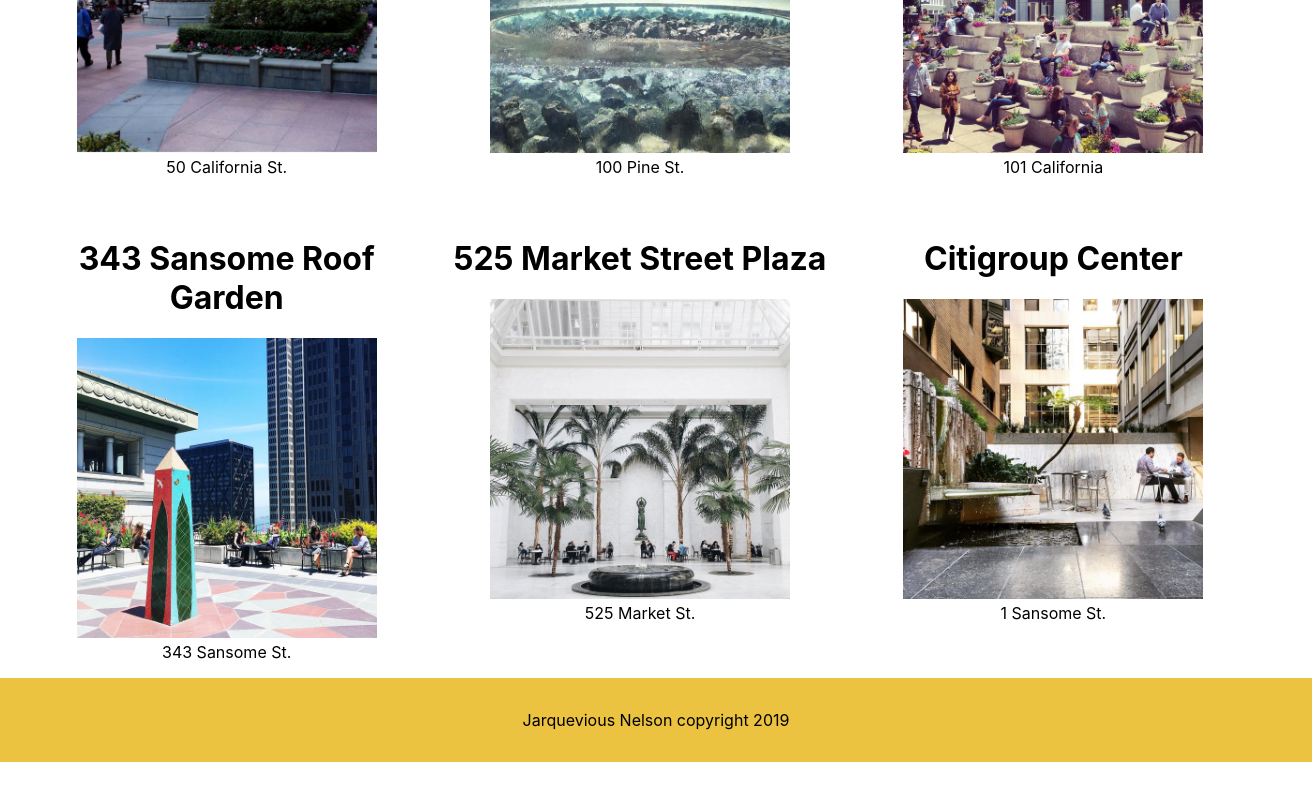
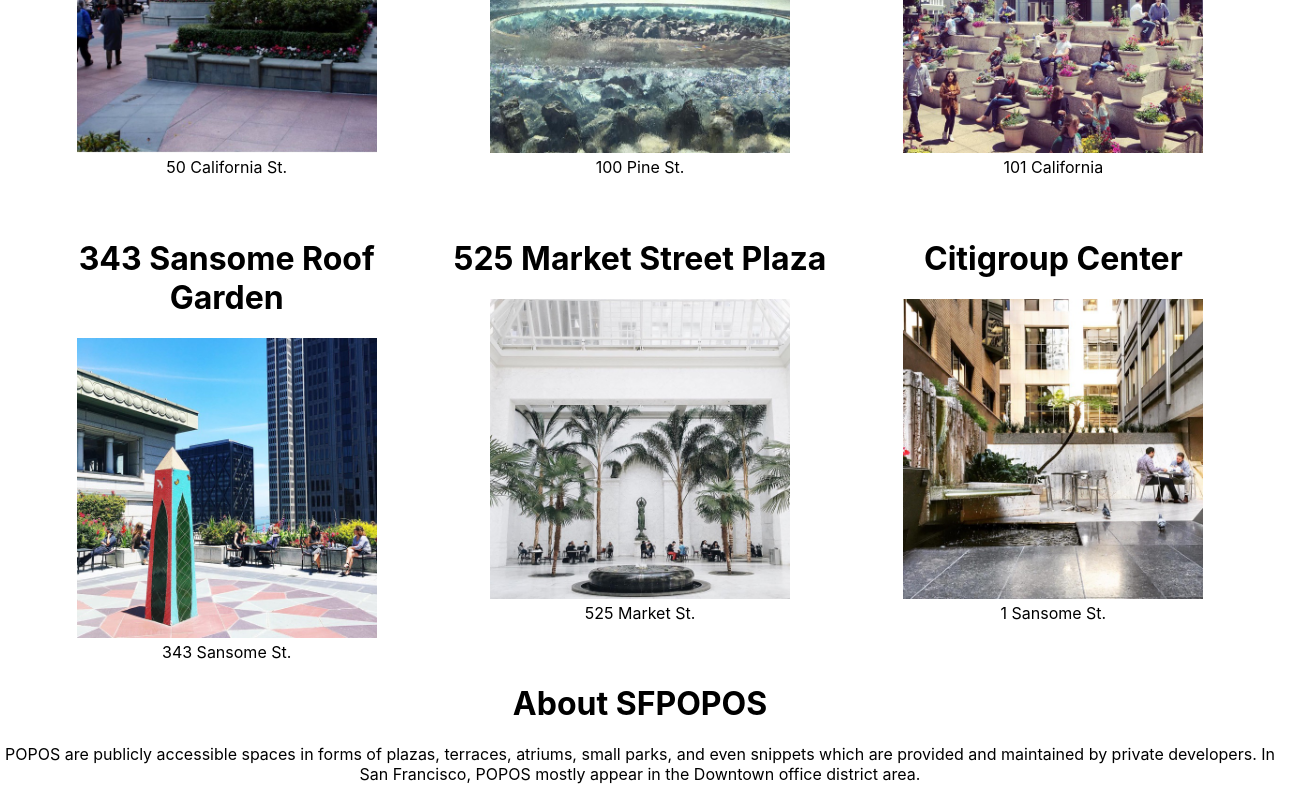
Before and after one commit to Jarquevious/sfpopos, a React (Create React App) app: page /#/about in a window 1280 px wide. Shown: the part 416-1216 px from the top of the page, 1312 px wide, since content can reach past the window. Before the commit the page ends 1178 px from the top, so only its background shows below. Built offline with nearby package versions, Linux system fonts and the light colour scheme.

Commit message:
linkining routes

```diff
--- a/package.json
+++ b/package.json
@@ -8,6 +8,7 @@
     "@testing-library/user-event": "^12.2.2",
     "react": "^17.0.1",
     "react-dom": "^17.0.1",
+    "react-router-dom": "^5.2.0",
     "react-scripts": "4.0.0",
     "web-vitals": "^0.2.4"
   },
--- /dev/null
+++ b/src/About.js
@@ -0,0 +1,17 @@
+import React from 'react'
+
+function About() {
+    return (
+      <div>
+        <h1>About SFPOPOS</h1>
+        <p>POPOS are publicly accessible spaces in
+          forms of plazas, terraces, atriums, small
+          parks, and even snippets which are provided
+          and maintained by private developers. In San
+          Francisco, POPOS mostly appear in the Downtown
+          office district area.</p>
+      </div>
+    )
+  }
+
+  export default About
--- a/src/App.js
+++ b/src/App.js
@@ -5,15 +5,20 @@ import './App.css';
 import Title from './Title';
 import POPOSList from './POPOSList';
 import Footer from './footer'
+import { HashRouter as Router, Route } from 'react-router-dom'
+import About from './About'
+
 
 
 function App() {
   return (
-    <div className = 'App'>
-      <Title />
-      <POPOSList />
-      <Footer />
-    </div>
+    <Router>
+      <div className = 'App'>
+        <Title />
+        <Route path="/" component={POPOSList}/>
+        <Route path="/about" component={About} />
+      </div>
+    </Router>
   );
 }
 
--- a/src/Title.js
+++ b/src/Title.js
@@ -1,6 +1,6 @@
 // src/Title.js
 import './Title.css';
-
+import { NavLink } from 'react-router-dom'
 import React from 'react'
 
 function Title() {
--- a/src/index.js
+++ b/src/index.js
@@ -3,6 +3,7 @@ import ReactDOM from 'react-dom';
 import './index.css';
 import App from './App';
 import reportWebVitals from './reportWebVitals';
+
 
 ReactDOM.render(
   <React.StrictMode>
```
Also changed, not shown: 1 other file (tests, documents, lock files or other folders).
